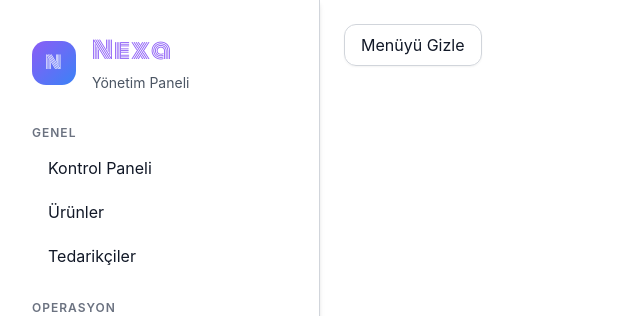
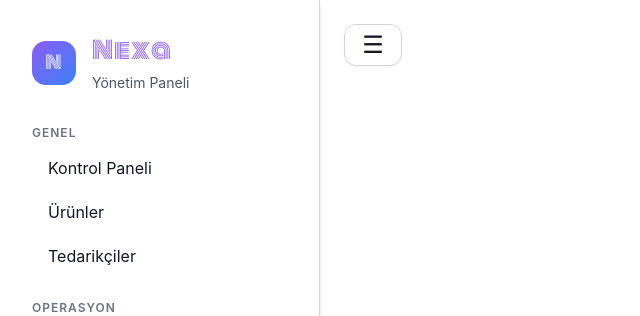
Before and after one commit to hakanicellioglu/nexa, a PHP site: page /sidebar.php in a window 1280 px wide. Shown: the top 316 px of the page, without its empty margins (0-640 px from the left). Run offline with PHP 8.4, Linux system fonts and the light colour scheme.

Commit message:
Replace sidebar toggle text with icon

```diff
--- a/sidebar.php
+++ b/sidebar.php
@@ -168,6 +168,39 @@ $escape = static fn(string $value): string => htmlspecialchars($value, ENT_QUOTE
             background-color: var(--surface-secondary);
             outline: none;
             transform: translateY(-1px);
+        }
+
+        .sidebar-toggle-icon {
+            display: inline-flex;
+            align-items: center;
+            justify-content: center;
+            font-size: 1.5rem;
+            line-height: 1;
+            min-width: 1.5rem;
+        }
+
+        .sidebar-toggle-icon .icon-close {
+            display: none;
+        }
+
+        body.sidebar-collapsed .sidebar-toggle-icon .icon-open {
+            display: none;
+        }
+
+        body.sidebar-collapsed .sidebar-toggle-icon .icon-close {
+            display: inline;
+        }
+
+        .visually-hidden {
+            position: absolute;
+            width: 1px;
+            height: 1px;
+            padding: 0;
+            margin: -1px;
+            overflow: hidden;
+            clip: rect(0, 0, 0, 0);
+            white-space: nowrap;
+            border: 0;
         }
 
         .brand {
@@ -425,8 +458,12 @@ $escape = static fn(string $value): string => htmlspecialchars($value, ENT_QUOTE
     </style>
 </head>
 <body>
-    <button type="button" class="sidebar-toggle" aria-expanded="true" aria-controls="nexa-sidebar">
-        Menüyü Gizle
+    <button type="button" class="sidebar-toggle" aria-expanded="true" aria-controls="nexa-sidebar" aria-label="Menüyü Gizle">
+        <span class="sidebar-toggle-icon" aria-hidden="true">
+            <span class="icon-open" aria-hidden="true">☰</span>
+            <span class="icon-close" aria-hidden="true">✕</span>
+        </span>
+        <span class="visually-hidden sidebar-toggle-text">Menüyü Gizle</span>
     </button>
 
     <aside id="nexa-sidebar" class="sidebar" aria-label="Ana menü">
@@ -547,11 +584,24 @@ $escape = static fn(string $value): string => htmlspecialchars($value, ENT_QUOTE
         const dropdownMenu = document.querySelector('.dropdown-menu');
         const navSubmenus = document.querySelectorAll('details.nav-submenu');
 
+        const toggleText = sidebarToggle ? sidebarToggle.querySelector('.sidebar-toggle-text') : null;
+
+        function updateToggleLabel(isCollapsed) {
+            const label = isCollapsed ? 'Menüyü Göster' : 'Menüyü Gizle';
+            if (sidebarToggle) {
+                sidebarToggle.setAttribute('aria-label', label);
+            }
+
+            if (toggleText) {
+                toggleText.textContent = label;
+            }
+        }
+
         if (sidebar && sidebarToggle) {
             sidebarToggle.addEventListener('click', () => {
                 const isCollapsed = body.classList.toggle('sidebar-collapsed');
                 sidebarToggle.setAttribute('aria-expanded', String(!isCollapsed));
-                sidebarToggle.textContent = isCollapsed ? 'Menüyü Göster' : 'Menüyü Gizle';
+                updateToggleLabel(isCollapsed);
 
                 if (!isCollapsed && typeof sidebar.focus === 'function') {
                     sidebar.setAttribute('tabindex', '-1');
@@ -559,6 +609,8 @@ $escape = static fn(string $value): string => htmlspecialchars($value, ENT_QUOTE
                     sidebar.removeAttribute('tabindex');
                 }
             });
+
+            updateToggleLabel(body.classList.contains('sidebar-collapsed'));
         }
 
         function closeDropdown(event) {
```
